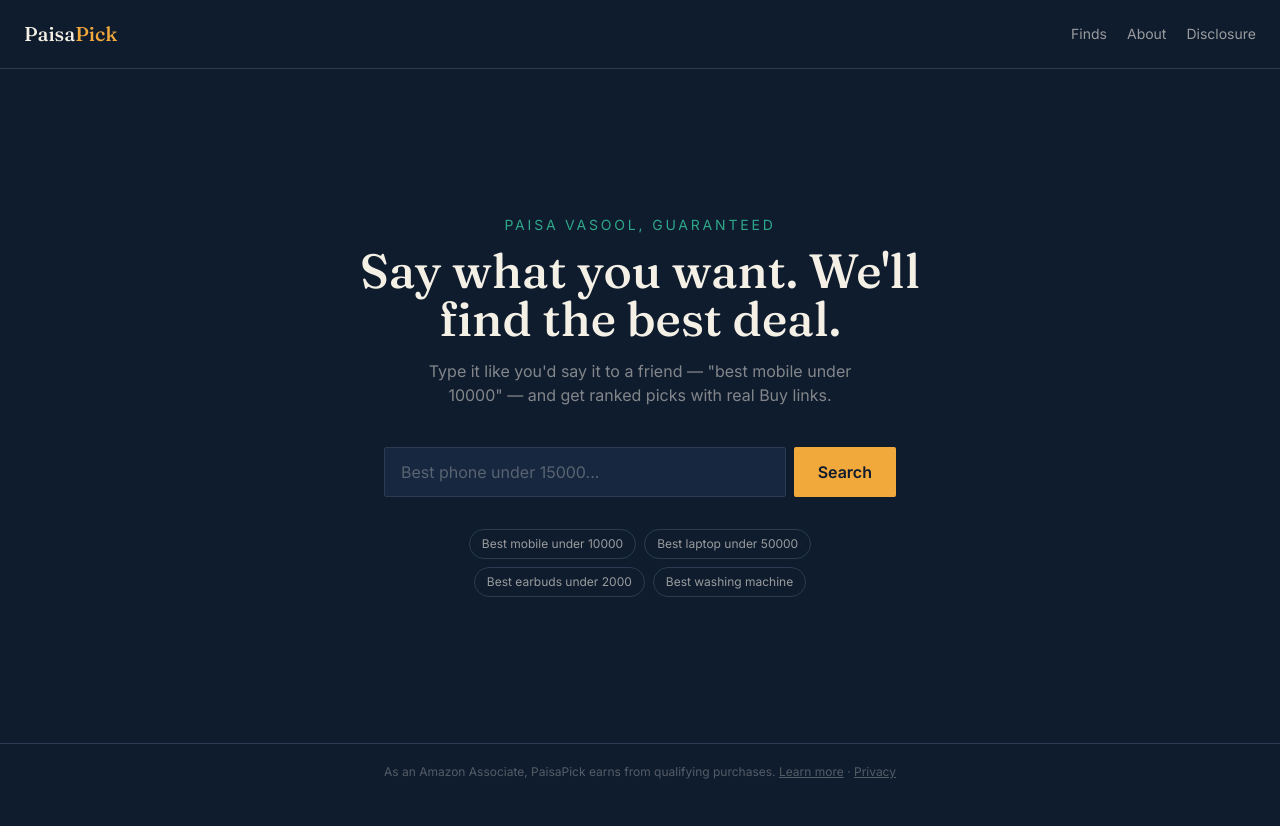
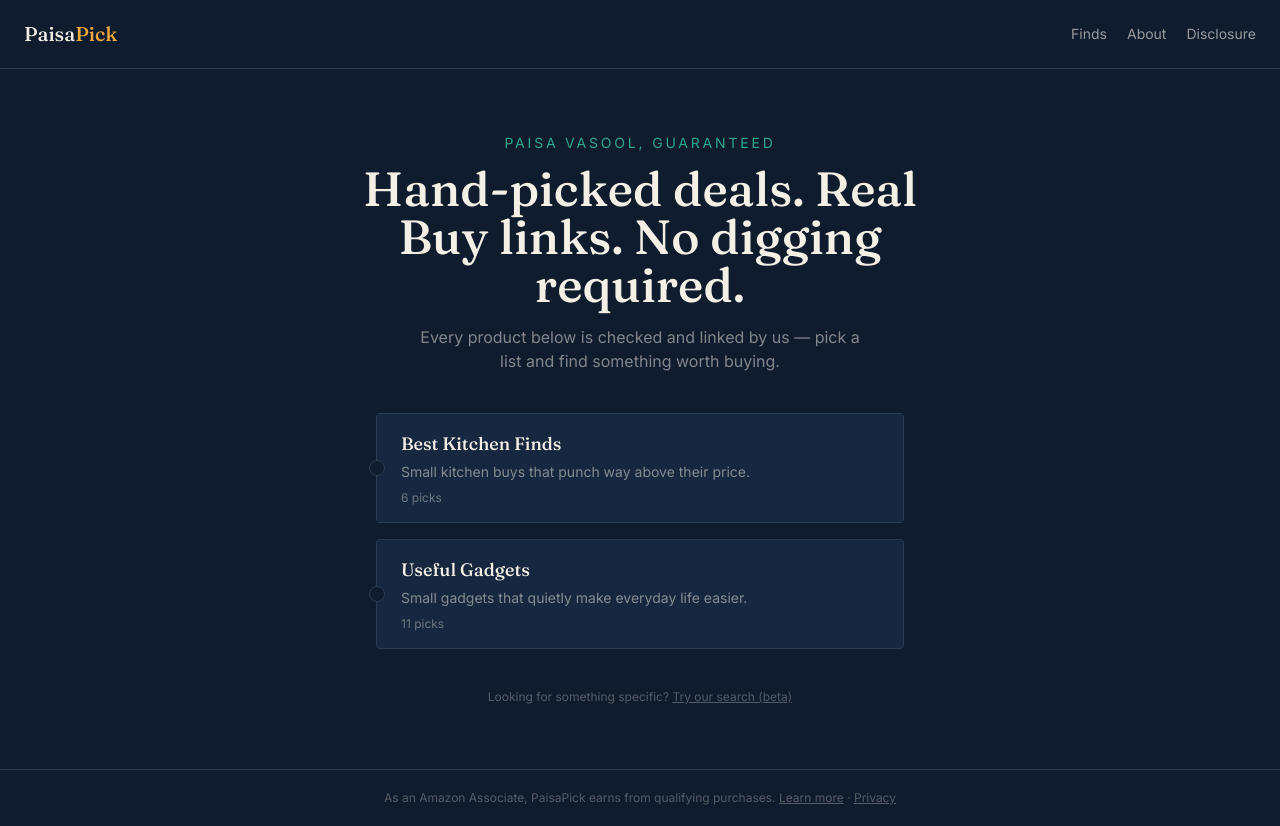
Before and after one commit to srinfinityvlogs/Paisapick, a Next.js app: page / in a window 1280 px wide. Before the commit the page ends 800 px from the top, so only its background shows below. Built offline with nearby package versions, Linux system fonts and the light colour scheme.

Commit message:
Temporarily lead with curated Finds on homepage instead of search

```diff
--- a/src/app/page.tsx
+++ b/src/app/page.tsx
@@ -1,62 +1,47 @@
 import Link from "next/link";
 import Header from "@/components/Header";
 import Footer from "@/components/Footer";
-
-const POPULAR_SEARCHES = [
-  "Best mobile under 10000",
-  "Best laptop under 50000",
-  "Best earbuds under 2000",
-  "Best washing machine",
-];
+import { collections } from "@/data/collections";
 
 export default function HomePage() {
   return (
     <main className="min-h-screen flex flex-col">
       <Header />
 
-      <section className="flex-1 flex flex-col items-center justify-center px-6 py-20 text-center">
+      <section className="px-6 pt-16 pb-10 text-center">
         <p className="text-rupee text-sm tracking-[0.2em] uppercase mb-3">
           Paisa vasool, guaranteed
         </p>
-        <h1 className="font-display text-4xl sm:text-5xl text-paper max-w-xl leading-tight">
-          Say what you want. We&apos;ll find the best deal.
+        <h1 className="font-display text-4xl sm:text-5xl text-paper max-w-xl mx-auto leading-tight">
+          Hand-picked deals. Real Buy links. No digging required.
         </h1>
-        <p className="text-paper/50 mt-4 max-w-md">
-          Type it like you&apos;d say it to a friend — &quot;best mobile under 10000&quot; —
-          and get ranked picks with real Buy links.
+        <p className="text-paper/50 mt-4 max-w-md mx-auto">
+          Every product below is checked and linked by us — pick a list and
+          find something worth buying.
         </p>
+      </section>
 
-        <form action="/search" className="mt-10 w-full max-w-lg flex gap-2">
-          <label htmlFor="home-search" className="sr-only">
-            Search products
-          </label>
-          <input
-            id="home-search"
-            type="text"
-            name="q"
-            placeholder="Best phone under 15000..."
-            className="flex-1 bg-surface border border-border rounded-sm px-4 py-3 text-paper placeholder:text-paper/30 focus:outline-none"
-            required
-          />
-          <button
-            type="submit"
-            className="bg-marigold text-ink font-semibold px-6 py-3 rounded-sm hover:brightness-110 transition-[filter]"
-          >
-            Search
-          </button>
-        </form>
-
-        <div className="mt-8 flex flex-wrap gap-2 justify-center max-w-lg">
-          {POPULAR_SEARCHES.map((q) => (
+      <section className="flex-1 px-6 pb-16 max-w-xl mx-auto w-full">
+        <div className="flex flex-col gap-4">
+          {collections.map((c) => (
             <Link
-              key={q}
-              href={`/search?q=${encodeURIComponent(q)}`}
-              className="text-xs text-paper/60 border border-border rounded-full px-3 py-1.5 hover:border-marigold hover:text-marigold transition-colors"
+              key={c.slug}
+              href={`/finds/${c.slug}`}
+              className="ticket block p-4 pl-6 hover:border-marigold transition-colors"
             >
-              {q}
+              <p className="font-display text-lg text-paper">{c.title}</p>
+              <p className="text-sm text-paper/50 mt-1">{c.description}</p>
+              <p className="text-xs text-paper/40 mt-2">{c.items.length} picks</p>
             </Link>
           ))}
         </div>
+
+        <p className="text-center text-xs text-paper/30 mt-10">
+          Looking for something specific?{" "}
+          <Link href="/search" className="underline hover:text-paper/60">
+            Try our search (beta)
+          </Link>
+        </p>
       </section>
 
       <Footer />
```
